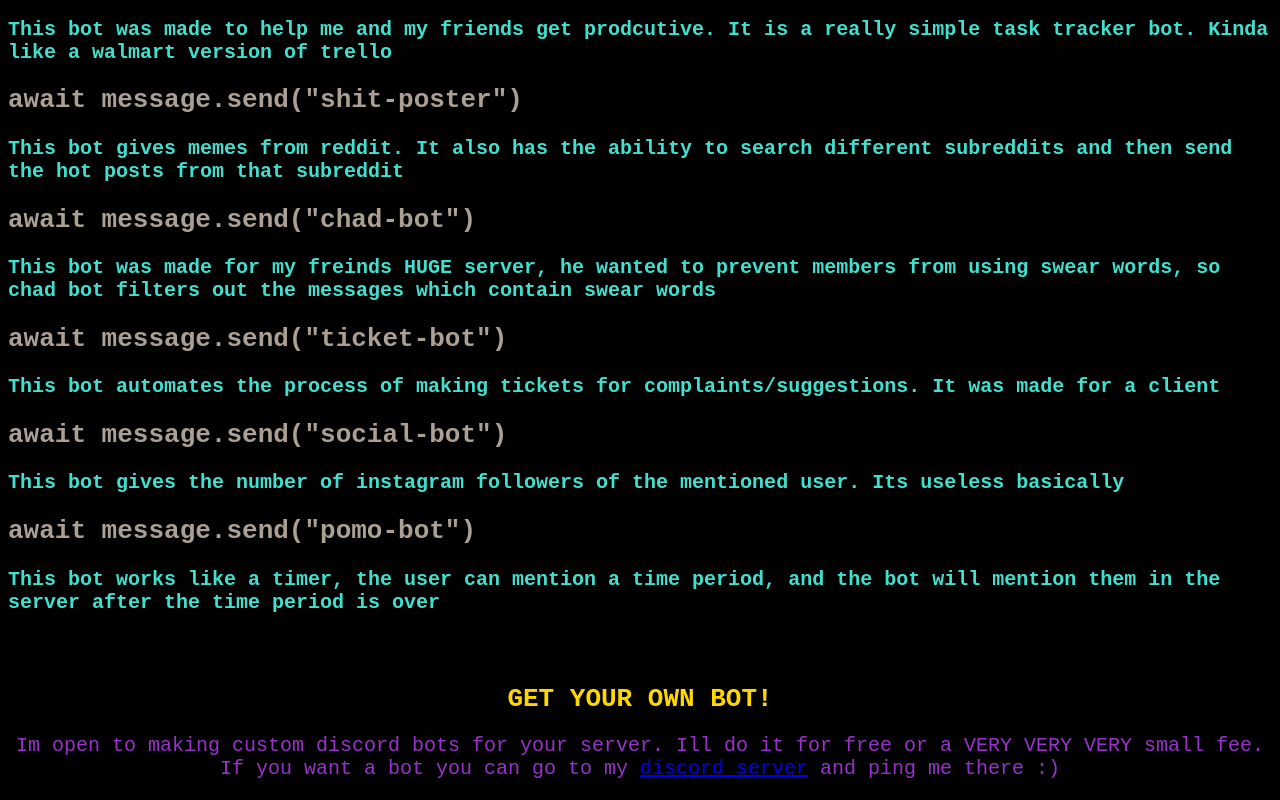
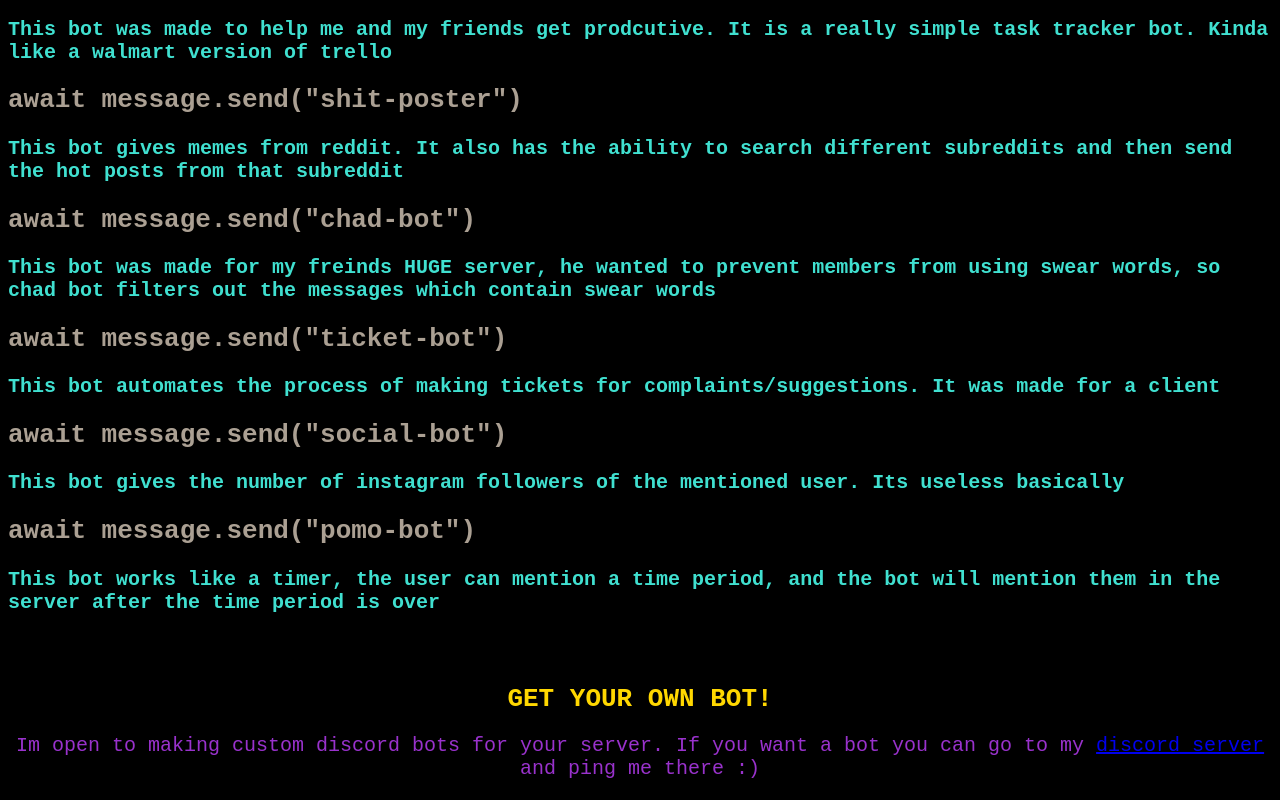
Before and after one commit to realhardik18/realhardik18.github.io, a plain HTML site: page discord.html in a window 1280 px wide. Shown: the part 1057-1857 px from the top of the page. Drawn offline with Linux system fonts and the light colour scheme.

Commit message:
Update discord.html

```diff
--- a/discord.html
+++ b/discord.html
@@ -38,5 +38,5 @@
     <h2 class="discord-project-text">This bot works like a timer, the user can mention a time period, and the bot will mention them in the server after the time period is over</h2>
     <br></br>
     <h1 class="more-info">GET YOUR OWN BOT!</h1>
-    <p class="more-text">Im open to making custom discord bots for your server. Ill do it for free or a VERY VERY VERY small fee. If you want a bot you can go to my <a href="https://discord.gg/MpttMh5PjK">discord server</a> and ping me there :)</p>
+    <p class="more-text">Im open to making custom discord bots for your server. If you want a bot you can go to my <a href="https://discord.gg/MpttMh5PjK">discord server</a> and ping me there :)</p>
 </html>
```
